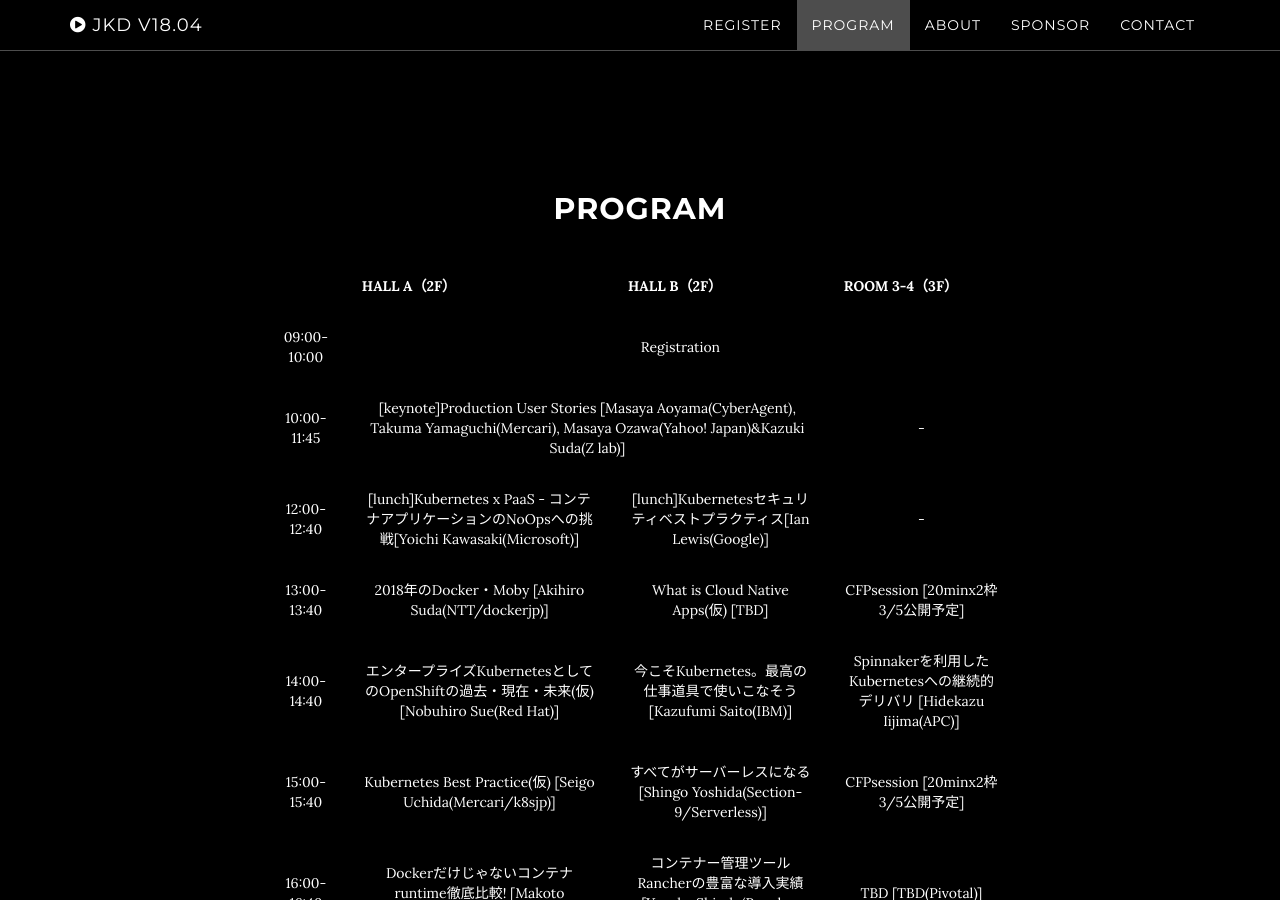
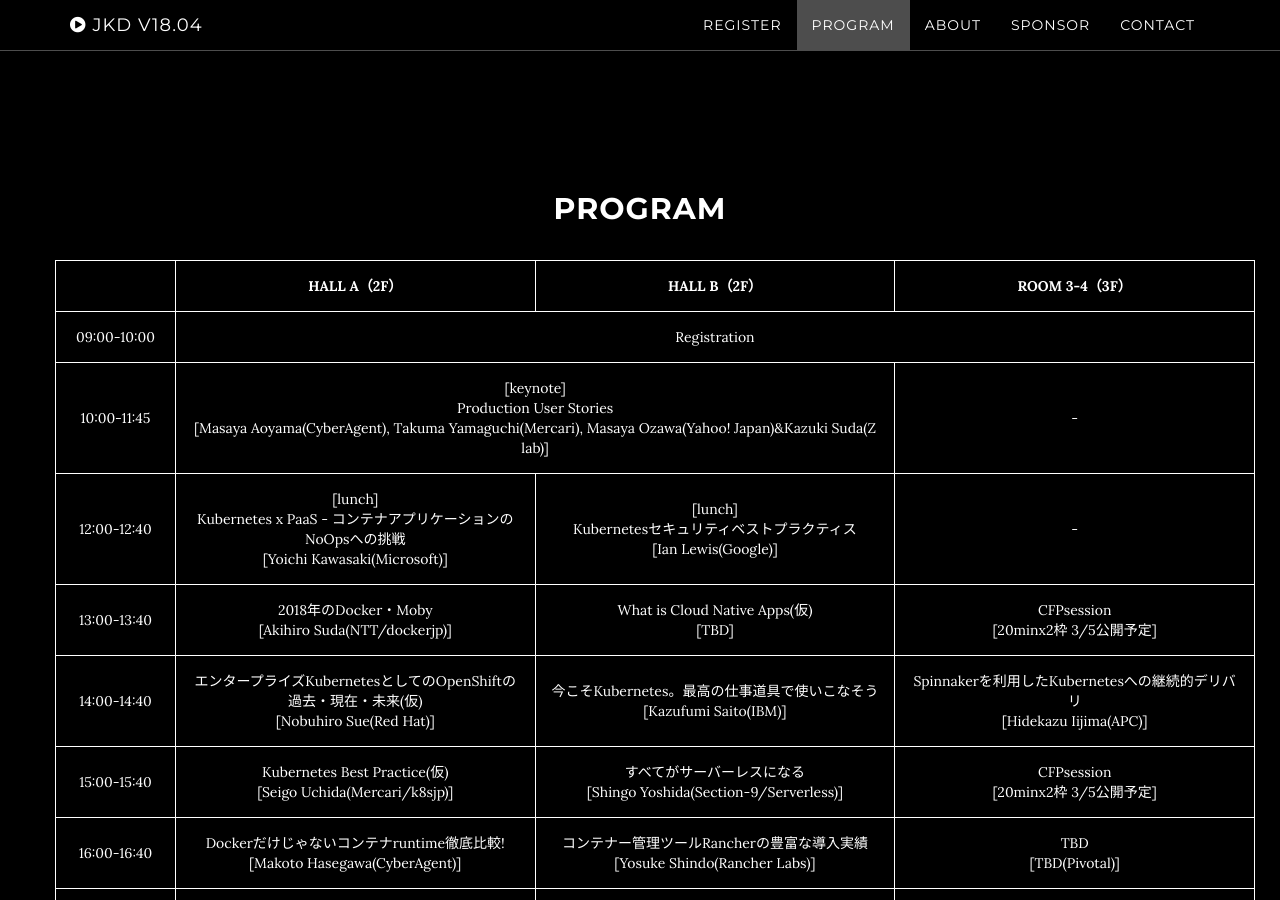
Before and after one commit to containerdays/v18.04, a Jekyll site: the page built from docs/index.html, in a window 1280 px wide and 900 px high, scrolled down 2352 px. Built offline with Jekyll 4.4.1, drawn with Linux system fonts in a browser that asks for light colours; some of the changed text lies outside the part shown.

Commit message:
テーブルのスタイルを見やすく変更

```diff
--- a/docs/_includes/head.html
+++ b/docs/_includes/head.html
@@ -39,7 +39,8 @@
 
     <style>
         table, th, td {
-            border: 1px solid black;
+            text-align: center;
+            border: 1px solid white;
             border-collapse: collapse;
         }
         th, td {
--- a/docs/_includes/program.html
+++ b/docs/_includes/program.html
@@ -1,14 +1,13 @@
     <!-- Program Section -->
     <section id="program" class="container content-section text-center">
         <div class="row">
-            <div class="col-lg-8 col-lg-offset-2">
                 <h2>Program</h2>
-                    <table style="width:100%">
+                <table style="width:1200px">
                         <tr>
-                              <th></th>
-                              <th>HALL A（2F）</th>
-                              <th>HALL B（2F）</th>
-                              <th>ROOM 3-4（3F）</th>
+                          <th style="width:10%"></th>
+                          <th style="width:30%">HALL A（2F）</th>
+                          <th style="width:30%">HALL B（2F）</th>
+                          <th style="width:30%">ROOM 3-4（3F）</th>
                         </tr>
                         <tr>
                           <td>09:00-10:00</td>
@@ -16,44 +15,44 @@
                         </tr>
                         <tr>
                           <td>10:00-11:45</td>
-                              <td colspan="2">[keynote]Production User Stories [Masaya Aoyama(CyberAgent), Takuma Yamaguchi(Mercari), Masaya Ozawa(Yahoo! Japan)&amp;Kazuki Suda(Z lab)]</td>
+                          <td colspan="2">[keynote]<br>Production User Stories<br>[Masaya Aoyama(CyberAgent), Takuma Yamaguchi(Mercari), Masaya Ozawa(Yahoo! Japan)&amp;Kazuki Suda(Z lab)]</td>
                           <td> - </td>
                         </tr>
                         <tr>
                           <td>12:00-12:40</td>
-                              <td>[lunch]Kubernetes x PaaS - コンテナアプリケーションのNoOpsへの挑戦[Yoichi Kawasaki(Microsoft)]</td>
-                              <td>[lunch]Kubernetesセキュリティベストプラクティス[Ian Lewis(Google)]</td>
+                          <td>[lunch]<br>Kubernetes x PaaS - コンテナアプリケーションのNoOpsへの挑戦<br>[Yoichi Kawasaki(Microsoft)]</td>
+                          <td>[lunch]<br>Kubernetesセキュリティベストプラクティス<br>[Ian Lewis(Google)]</td>
                           <td> - </td>
                         </tr>
                         <tr>
                           <td>13:00-13:40</td>
-                              <td>2018年のDocker・Moby [Akihiro Suda(NTT/dockerjp)]</td>
-                              <td>What is Cloud Native Apps(仮) [TBD]</td>
-                              <td>CFPsession [20minx2枠 3/5公開予定]</td>
+                          <td>2018年のDocker・Moby<br>[Akihiro Suda(NTT/dockerjp)]</td>
+                          <td>What is Cloud Native Apps(仮)<br>[TBD]</td>
+                          <td>CFPsession<br>[20minx2枠 3/5公開予定]</td>
                         </tr>
                         <tr>
                           <td>14:00-14:40</td>
-                              <td>エンタープライズKubernetesとしてのOpenShiftの過去・現在・未来(仮) [Nobuhiro Sue(Red Hat)]</td>
-                              <td>今こそKubernetes。最高の仕事道具で使いこなそう [Kazufumi Saito(IBM)]</td>
-                              <td>Spinnakerを利用したKubernetesへの継続的デリバリ [Hidekazu Iijima(APC)]</td>
+                          <td>エンタープライズKubernetesとしてのOpenShiftの過去・現在・未来(仮)<br>[Nobuhiro Sue(Red Hat)]</td>
+                          <td>今こそKubernetes。最高の仕事道具で使いこなそう<br>[Kazufumi Saito(IBM)]</td>
+                          <td>Spinnakerを利用したKubernetesへの継続的デリバリ<br>[Hidekazu Iijima(APC)]</td>
                         </tr>
                         <tr>
                           <td>15:00-15:40</td>
-                              <td>Kubernetes Best Practice(仮) [Seigo Uchida(Mercari/k8sjp)]</td>
-                              <td>すべてがサーバーレスになる [Shingo Yoshida(Section-9/Serverless)]</td>
-                              <td>CFPsession [20minx2枠 3/5公開予定]</td>
+                          <td>Kubernetes Best Practice(仮)<br>[Seigo Uchida(Mercari/k8sjp)]</td>
+                          <td>すべてがサーバーレスになる<br>[Shingo Yoshida(Section-9/Serverless)]</td>
+                          <td>CFPsession<br>[20minx2枠 3/5公開予定]</td>
                         </tr>
                         <tr>
                           <td>16:00-16:40</td>
-                              <td>Dockerだけじゃないコンテナruntime徹底比較! [Makoto Hasegawa(CyberAgent)]</td>
-                              <td>コンテナー管理ツールRancherの豊富な導入実績 [Yosuke Shindo(Rancher Labs)]</td>
-                              <td>TBD [TBD(Pivotal)]</td>
+                          <td>Dockerだけじゃないコンテナruntime徹底比較!<br>[Makoto Hasegawa(CyberAgent)]</td>
+                          <td>コンテナー管理ツールRancherの豊富な導入実績<br>[Yosuke Shindo(Rancher Labs)]</td>
+                          <td>TBD<br>[TBD(Pivotal)]</td>
                         </tr>
                         <tr>
                           <td>17:00-17:40</td>
-                              <td>TBD [Aya Igarashi(Z lab)]</td>
-                              <td>Modernize Traditional Applications(仮) [TBD]</td>
-                              <td>CFPsession [20minx2枠 3/5公開予定]</td>
+                          <td>TBD<br>[Aya Igarashi(Z lab)]</td>
+                          <td>Modernize Traditional Applications(仮)<br>[TBD]</td>
+                          <td>CFPsession<br>[20minx2枠 3/5公開予定]</td>
                         </tr>
                         <tr>
                           <td>18:00-20:30</td>
@@ -61,10 +60,9 @@
                         </tr>
                       </table>
 
+                      <div class="col-lg-8 col-lg-offset-2">
                           <p>講演内容の詳細については, <a href="https://eventregist.com/e/containerdays1804" target="_blank">イベントレジストの申し込みページ</a>をご確認ください. 2月末までCFP(Call for Proposals)の申し込みを受け付けています.</p>
                           <a href="https://docs.google.com/forms/d/e/1FAIpQLSfbP0_e4rhlFT1V_OFrmCUHXqrlfJK6jZXykBm5pUyz6KN0Yg/viewform" class="btn btn-default btn-lg">Submit a Proposal</a>
-
-
             </div>
         </div>
     </section>
```
Lines whose indentation alone changed are shown as unchanged.
